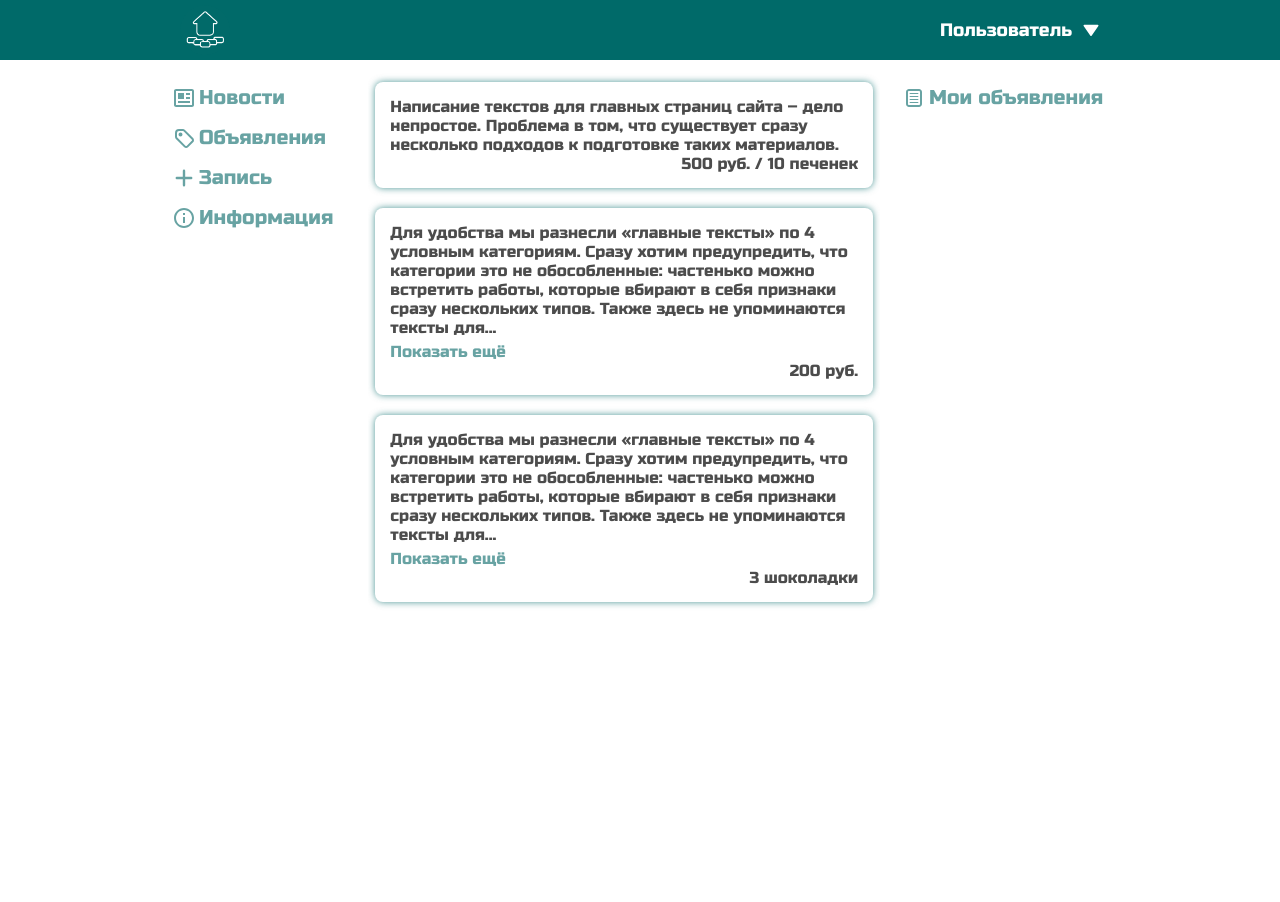
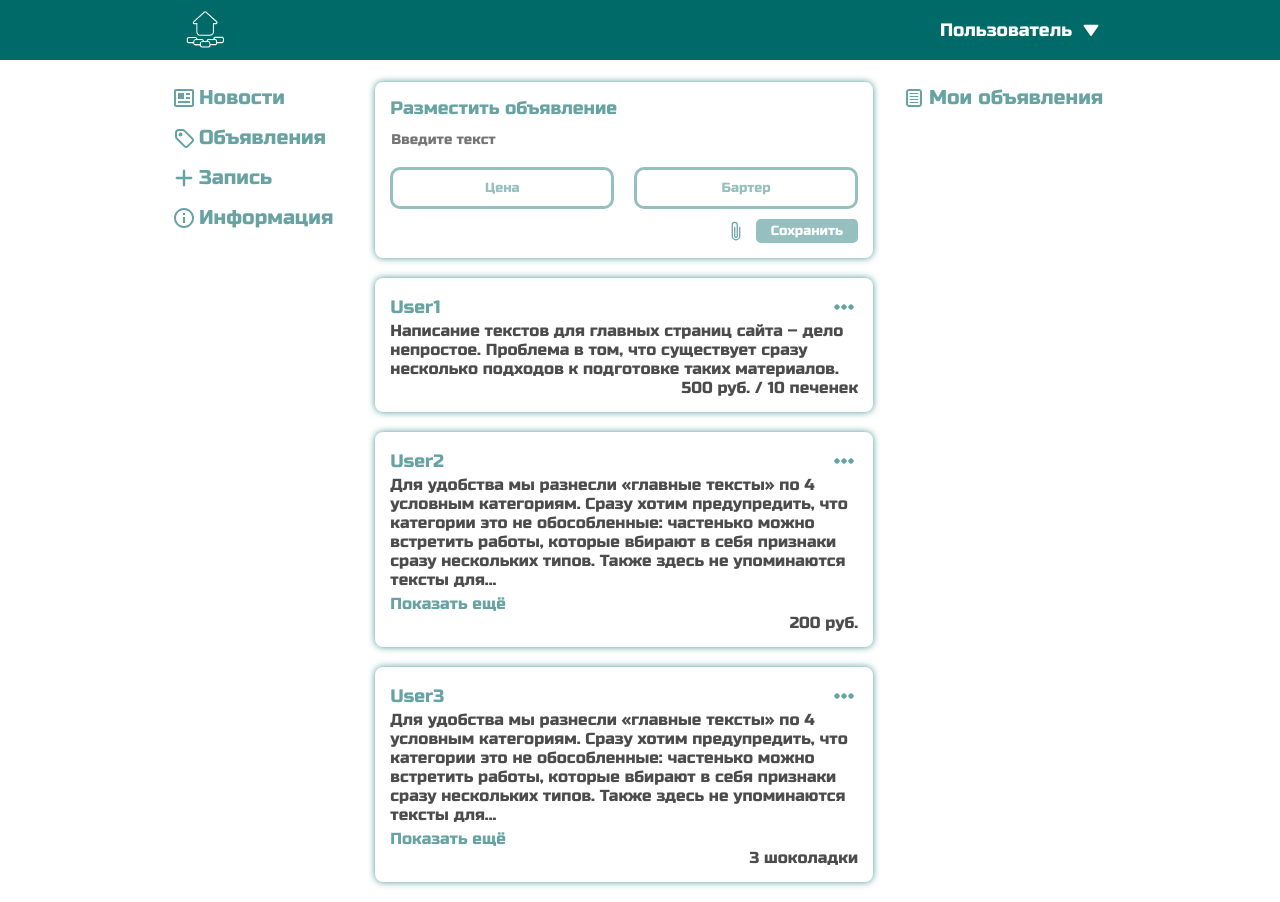
Before and after one commit to anti-kon/PolyLK, a React (Create React App) app in the folder frontend/: page /bulletin_board in a window 1280 px wide. Before the commit the page ends 800 px from the top, so only its background shows below. Built offline with nearby package versions, Linux system fonts and the light colour scheme.

Commit message:
Update BulletinBoard page  - add label for Advertisement Component  - add new advertisement form

```diff
--- a/frontend/src/components/AdvertisementComponent.jsx
+++ b/frontend/src/components/AdvertisementComponent.jsx
@@ -1,4 +1,8 @@
-import React, {useState} from 'react';
+import React, {useEffect, useRef, useState} from 'react';
+import {BiCog, BiDotsHorizontalRounded, BiExit, BiUser} from "react-icons/bi";
+import ContentBox from "./UI/content_boxes/content_box/ContentBox";
+import classes from "./UI/headers/MajorHeader/MajorHeader.module.css";
+import ShadowButton from "./UI/buttons/shadow_button/ShadowButton";
 
 const AdvertisementComponent = (props) => {
     const maxTextLength = 256;
@@ -13,13 +17,65 @@ const AdvertisementComponent = (props) => {
         return isNeedAdopt(inputText) ? inputText.slice(0, lastWordIndex) + '...' : inputText;
     }
 
+    const modal = useRef(null);
+    const buttonOpenModel = useRef(null);
+
     const [text, setTest] = useState(adoptText(props.children));
     const [isFullTextVisible, setIsFullTextVisible] = useState(false);
+    const [isModalVisible, setIsModalVisible] = useState(false)
 
     const showButton = isNeedAdopt(props.children);
 
+    useEffect(() => {
+        const onClick = e => {
+            if (modal.current != null &&
+                !modal.current.contains(e.target) &&
+                !buttonOpenModel.current.contains(e.target))
+                setIsModalVisible(false);
+        }
+        document.addEventListener('click', onClick);
+        return () => document.removeEventListener('click', onClick);
+    }, []);
+
     return (
         <div className={'advertisement-body'}>
+            <div className={'advertisement-label'} >
+                <label className={'advertisement-login'}>{props.login}</label>
+                <button style={{marginLeft: "auto"}} className={"advertisement-frameless-button"} ref={buttonOpenModel}>
+                    <BiDotsHorizontalRounded
+                        onClick = {() => {setIsModalVisible(!isModalVisible);}}
+                        style={{
+                            width: "28px",
+                            height: "auto",
+                            strokeWidth: "0.7px"
+                        }}/>
+                </button>
+                { isModalVisible &&
+                    <ContentBox style={{
+                        maxWidth: "min-content",
+                        position: "absolute",
+                        top: "20px",
+
+                        right: "-5px",
+                        background: "white"}}>
+                        <div ref={modal} className={classes.modalContent}>
+                            <ShadowButton onClick={() => {console.log("Edit");}}
+                                          style={{
+                                              minWidth: "max-content",
+                                              fontSize: "15px",
+                                              padding: "3px 7px 3px 6px"}}>
+                                Редактировать
+                            </ShadowButton>
+                            <ShadowButton onClick={() => {console.log("Delete");}}
+                                          style={{
+                                              minWidth: "max-content",
+                                              fontSize: "15px",
+                                              padding: "3px 7px 3px 6px"}}>
+                                Удалить
+                            </ShadowButton>
+                        </div>
+                    </ContentBox>}
+            </div>
             <p className={'advertisement-text'}>{text}</p>
             {showButton && (
                 !isFullTextVisible ?
--- a/frontend/src/components/UI/textareas/resizeable_textarea/ResizeableTextarea.jsx
+++ b/frontend/src/components/UI/textareas/resizeable_textarea/ResizeableTextarea.jsx
@@ -1,7 +1,7 @@
 import React, {useEffect, useRef, useState} from 'react';
 import classes from "./ResizeableTextarea.module.css";
 
-const ResizeableTextarea = ({...props}) => {
+const ResizeableTextarea = ({onChange, ...props}) => {
     const [val, setVal] = useState('');
     const textAreaRef = useRef(null);
 
@@ -12,8 +12,9 @@ const ResizeableTextarea = ({...props}) => {
 
     useEffect(resizeTextArea, [val]);
 
-    const onChange = e => {
+    const onTextChange = e => {
         setVal(e.target.value);
+        onChange(e);
     };
 
     return (
@@ -21,9 +22,10 @@ const ResizeableTextarea = ({...props}) => {
             className={classes.resizeableTextarea}
             ref={textAreaRef}
             value={val}
-            onChange={onChange}
+            onChange={onTextChange}
             rows={1}
-            {...props}/>
+            {...props}>
+        </textarea>
     );
 };
 
--- a/frontend/src/pages/BulletinBoard.jsx
+++ b/frontend/src/pages/BulletinBoard.jsx
@@ -1,4 +1,4 @@
-import React, {useState} from 'react';
+import React, {useEffect, useState} from 'react';
 import SwitchBar from "../components/SwitchBar";
 import MajorHeader from "../components/UI/headers/MajorHeader/MajorHeader";
 import "../styles/BulletinBoard.css";
@@ -6,20 +6,38 @@ import ContentBox from "../components/UI/content_boxes/content_box/ContentBox";
 import AdvertisementComponent from "../components/AdvertisementComponent";
 import ShadowButton from "../components/UI/buttons/shadow_button/ShadowButton";
 import {TiDocumentText} from "react-icons/ti";
+import ResizeableTextarea from "../components/UI/textareas/resizeable_textarea/ResizeableTextarea";
+import TextInput from "../components/UI/inputs/text_input/TextInput";
+import MajorButton from "../components/UI/buttons/major_button/MajorButton";
+import {BiPaperclip} from "react-icons/bi";
+import {BsPaperclip} from "react-icons/bs";
 
 
 const BulletinBoard = () => {
 
-    const advertisements = [{id: 0, text: "Написание текстов для главных страниц сайта – дело непростое. Проблема в том, что существует сразу несколько подходов к подготовке таких материалов.", moneyPrice: '500 руб.', alternativePrice: '10 печенек'},
-        {id: 1, text: "Для удобства мы разнесли «главные тексты» по 4 условным категориям. Сразу хотим предупредить, что категории это не обособленные: частенько можно встретить работы, которые вбирают в себя признаки сразу нескольких типов. Также здесь не упоминаются тексты для лендингов, где главная страница – основа основ. Речь пойдет об обычных, «классических» сайтах. Довольно демагогии с нашей стороны, приступаем.", moneyPrice: '200 руб.', alternativePrice: null},
-        {id: 2, text: "Для удобства мы разнесли «главные тексты» по 4 условным категориям. Сразу хотим предупредить, что категории это не обособленные: частенько можно встретить работы, которые вбирают в себя признаки сразу нескольких типов. Также здесь не упоминаются тексты для лендингов, где главная страница – основа основ. Речь пойдет об обычных, «классических» сайтах. Довольно демагогии с нашей стороны, приступаем.", moneyPrice: null, alternativePrice: '3 шоколадки'}]
+    const inputRef = React.useRef(null);
+
+    const advertisements = [{id: 0, login: "User1", text: "Написание текстов для главных страниц сайта – дело непростое. Проблема в том, что существует сразу несколько подходов к подготовке таких материалов.", moneyPrice: '500 руб.', alternativePrice: '10 печенек'},
+        {id: 1, login: "User2", text: "Для удобства мы разнесли «главные тексты» по 4 условным категориям. Сразу хотим предупредить, что категории это не обособленные: частенько можно встретить работы, которые вбирают в себя признаки сразу нескольких типов. Также здесь не упоминаются тексты для лендингов, где главная страница – основа основ. Речь пойдет об обычных, «классических» сайтах. Довольно демагогии с нашей стороны, приступаем.", moneyPrice: '200 руб.', alternativePrice: null},
+        {id: 2, login: "User3", text: "Для удобства мы разнесли «главные тексты» по 4 условным категориям. Сразу хотим предупредить, что категории это не обособленные: частенько можно встретить работы, которые вбирают в себя признаки сразу нескольких типов. Также здесь не упоминаются тексты для лендингов, где главная страница – основа основ. Речь пойдет об обычных, «классических» сайтах. Довольно демагогии с нашей стороны, приступаем.", moneyPrice: null, alternativePrice: '3 шоколадки'}]
 
     const [showMyAds, setShowMyAdd] = useState(false);
+    const [moneyPrice, setMoneyPrice] = useState("")
+    const [advertisementText, setAdvertisementText] = useState("")
+    const [alternativePrice, setAlternativePrice] = useState("")
 
     const iconsStyle = {width: "24px",
         height: "auto",
         marginRight: "3px",
         marginLeft: "-3px"};
+    const changeMoneyPrice = (e) => {
+        const regExp = /^\d+$/;
+        e.target.value.match(regExp) !== null && setMoneyPrice(e.target.value) || e.target.value == "" && setMoneyPrice("");
+    }
+
+    const onButtonClick = () => {
+        inputRef.current.click();
+    };
 
     return (
         <div>
@@ -27,10 +45,51 @@ const BulletinBoard = () => {
             <div className={"bulletin-board-page"}>
                 <SwitchBar></SwitchBar>
                 <div className={"advertisements-list"}>
+                    <ContentBox style={{display: "flex", marginBottom: "20px", boxSizing: "border-box"}}>
+                        <div className={'advertisement-edit-body'}>
+                            <label className={'advertisement-login'} >Разместить объявление</label>
+                            <ResizeableTextarea
+                                placeholder={"Введите текст"}
+                                style={{margin: "10px 1px ", paddingLeft: "0px",}}
+                                value = {advertisementText}
+                                onChange = {e => setAdvertisementText(e.target.value)}>
+                            </ResizeableTextarea>
+                            <div className={'advertisement-edit-fields'}>
+                                <TextInput
+                                    valid={'true'}
+                                    placeholder={'Цена'}
+                                    style={{marginRight: "10px"}}
+                                    value = {moneyPrice}
+                                    onChange = {e => changeMoneyPrice(e)}>
+                                </TextInput>
+                                <TextInput
+                                    valid={'true'}
+                                    placeholder={'Бартер'}
+                                    style={{marginLeft: "10px"}}
+                                    value = {alternativePrice}
+                                    onChange = {e => setAlternativePrice(e.target.value)}>
+                                </TextInput>
+                            </div>
+
+                            <div className={'advertisement-edit-buttons'}>
+                                <input ref={inputRef} type="file" multiple={true} />
+                                <button className={'advertisement-edit-button-clip'}
+                                        onClick={ () => {onButtonClick()} }>
+                                    <BsPaperclip />
+                                </button>
+                                <MajorButton style={{width: 'max-content',
+                                    padding: '4px 15px',
+                                    borderRadius: '5px',
+                                    margin: '0 0 0 10px' }}>Сохранить</MajorButton>
+                            </div>
+
+                        </div>
+                    </ContentBox>
                     {advertisements.map((advertisement) =>
                         <ContentBox key={advertisement.id}
                                     style={{display: "flex", marginBottom: "20px", boxSizing: "border-box"}}>
                             <AdvertisementComponent
+                                login={advertisement.login}
                                 moneyPrice={advertisement.moneyPrice}
                                 alternativePrice={advertisement.alternativePrice}>
                                 {advertisement.text}
--- a/frontend/src/styles/BulletinBoard.css
+++ b/frontend/src/styles/BulletinBoard.css
@@ -14,6 +14,44 @@
     color: #4c4c4c;
     font-family: 'Russo One', sans-serif;
     font-size: 16px;
+}
+
+.advertisement-login {
+    margin-left: 0;
+    margin-right: auto;
+    color: #68A3A3FF;
+    font-family: 'Russo One', sans-serif;
+    font-size: 18px;
+
+}
+
+.advertisement-dots {
+    margin-left: auto;
+    margin-right: 0;
+    color: #68A3A3FF;
+}
+
+.advertisement-frameless-button {
+    display: flex;
+    justify-content: center;
+    align-self: center;
+    padding: 0;
+    border: none;
+    background: none;
+    height: auto;
+    color: #68a3a3;
+}
+
+.advertisement-frameless-button:hover {
+    color: #3e8d8d;
+}
+
+.advertisement-label {
+    position: relative;
+    display: flex;
+    margin: 0;
+    align-items: center;
+    width: 100%;
 }
 
 .advertisement-show-more {
@@ -57,3 +95,44 @@
     min-width: 230px;
     height: min-content;
 }
+
+.advertisement-edit-body {
+    display: block;
+    width: 100%;
+    height: 100%;
+    margin: 15px;
+}
+
+.advertisement-edit-buttons {
+    margin-top: 10px;
+    display: flex;
+    align-items: center;
+    height: min-content;
+}
+
+.advertisement-edit-button-clip {
+    margin-left: auto;
+    border: none;
+    background: none;
+    padding: 0;
+    display: flex;
+    justify-content: center;
+    align-items: center;
+    width: min-content;
+    height: min-content;
+    color: #68a3a3;
+}
+
+.advertisement-edit-button-clip:hover {
+    color: #3e8d8d;
+}
+.advertisement-edit-button-clip svg {
+    width: 20px;
+    height: auto;
+}
+
+.advertisement-edit-fields {
+    display: flex;
+    width: 100%;
+    justify-content: center;
+}
```
